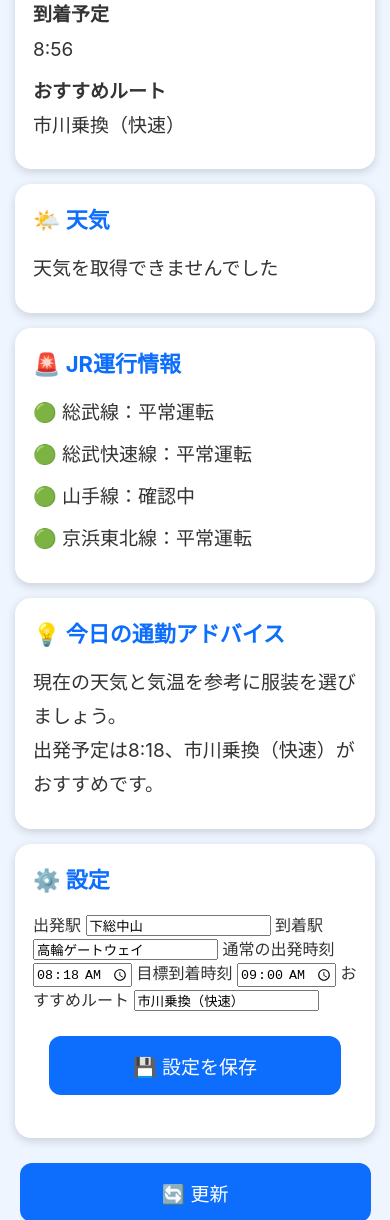
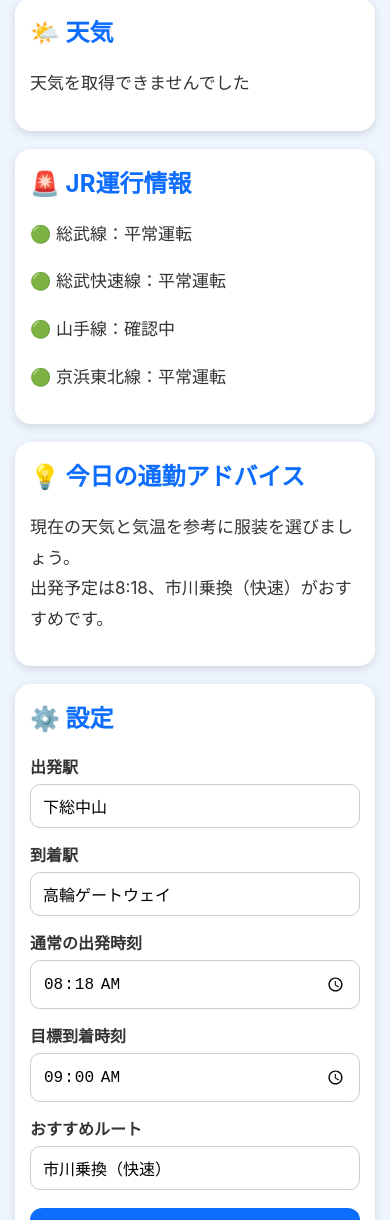
Before and after one commit to k2ws74phh8-web/-commute-assist, a plain HTML site: page index.html in a window 390 px wide. Shown: the part 780-2000 px from the top of the page. Drawn offline with Linux system fonts and the light colour scheme; no server answers.

Commit message:
Update style.css

```diff
--- a/style.css
+++ b/style.css
@@ -1,6 +1,10 @@
-/* ===========================
-   通勤アシスト Ver.1.3A
-=========================== */
+/* ===================================
+   通勤アシスト Ver.1.5
+=================================== */
+
+*{
+    box-sizing:border-box;
+}
 
 body{
     margin:0;
@@ -9,82 +13,172 @@ body{
     color:#333;
 }
 
-/* ヘッダー */
-
 header{
     background:#0d6efd;
     color:white;
     text-align:center;
-    font-size:28px;
-    font-weight:bold;
     padding:20px;
     box-shadow:0 2px 8px rgba(0,0,0,.2);
 }
 
-/* カード */
+header h1{
+    margin:0;
+    font-size:28px;
+}
+
+header p{
+    margin-top:8px;
+    font-size:15px;
+}
+
+main{
+    max-width:700px;
+    margin:auto;
+    padding:15px;
+}
 
 .card{
+
     background:white;
-    margin:15px;
+
+    margin-bottom:18px;
+
     padding:18px;
+
     border-radius:16px;
-    box-shadow:0 3px 10px rgba(0,0,0,.15);
+
+    box-shadow:0 3px 10px rgba(0,0,0,.12);
+
 }
 
 .card h2{
+
     margin-top:0;
+
     color:#0d6efd;
-    font-size:22px;
+
 }
 
 .card p{
-    font-size:20px;
+
+    font-size:18px;
+
     line-height:1.8;
-    margin:8px 0;
+
 }
 
-/* ボタン */
+label{
+
+    display:block;
+
+    margin-top:14px;
+
+    font-weight:bold;
+
+}
+
+input{
+
+    width:100%;
+
+    padding:12px;
+
+    margin-top:6px;
+
+    border:1px solid #ccc;
+
+    border-radius:10px;
+
+    font-size:17px;
+
+    background:white;
+
+}
 
 button{
-    width:90%;
-    display:block;
-    margin:25px auto;
-    padding:16px;
-    font-size:20px;
+
+    width:100%;
+
+    margin-top:18px;
+
+    padding:14px;
+
     border:none;
+
     border-radius:12px;
+
     background:#0d6efd;
+
     color:white;
+
+    font-size:18px;
+
+    font-weight:bold;
+
     cursor:pointer;
+
+}
+
+button:hover{
+
+    background:#0b5ed7;
+
 }
 
 button:active{
+
     transform:scale(.98);
+
 }
 
-/* フッター */
+#refreshButton{
+
+    margin-bottom:30px;
+
+}
 
 footer{
+
     text-align:center;
+
     color:#777;
+
     padding:20px;
+
     font-size:14px;
+
 }
-
-/* スマホ表示最適化 */
 
 @media (max-width:600px){
 
-header{
-    font-size:26px;
-}
+    header h1{
 
-.card p{
-    font-size:19px;
-}
+        font-size:24px;
 
-button{
-    font-size:19px;
-}
+    }
+
+    .card{
+
+        padding:15px;
+
+    }
+
+    .card p{
+
+        font-size:17px;
+
+    }
+
+    input{
+
+        font-size:16px;
+
+    }
+
+    button{
+
+        font-size:17px;
+
+    }
 
 }
```
